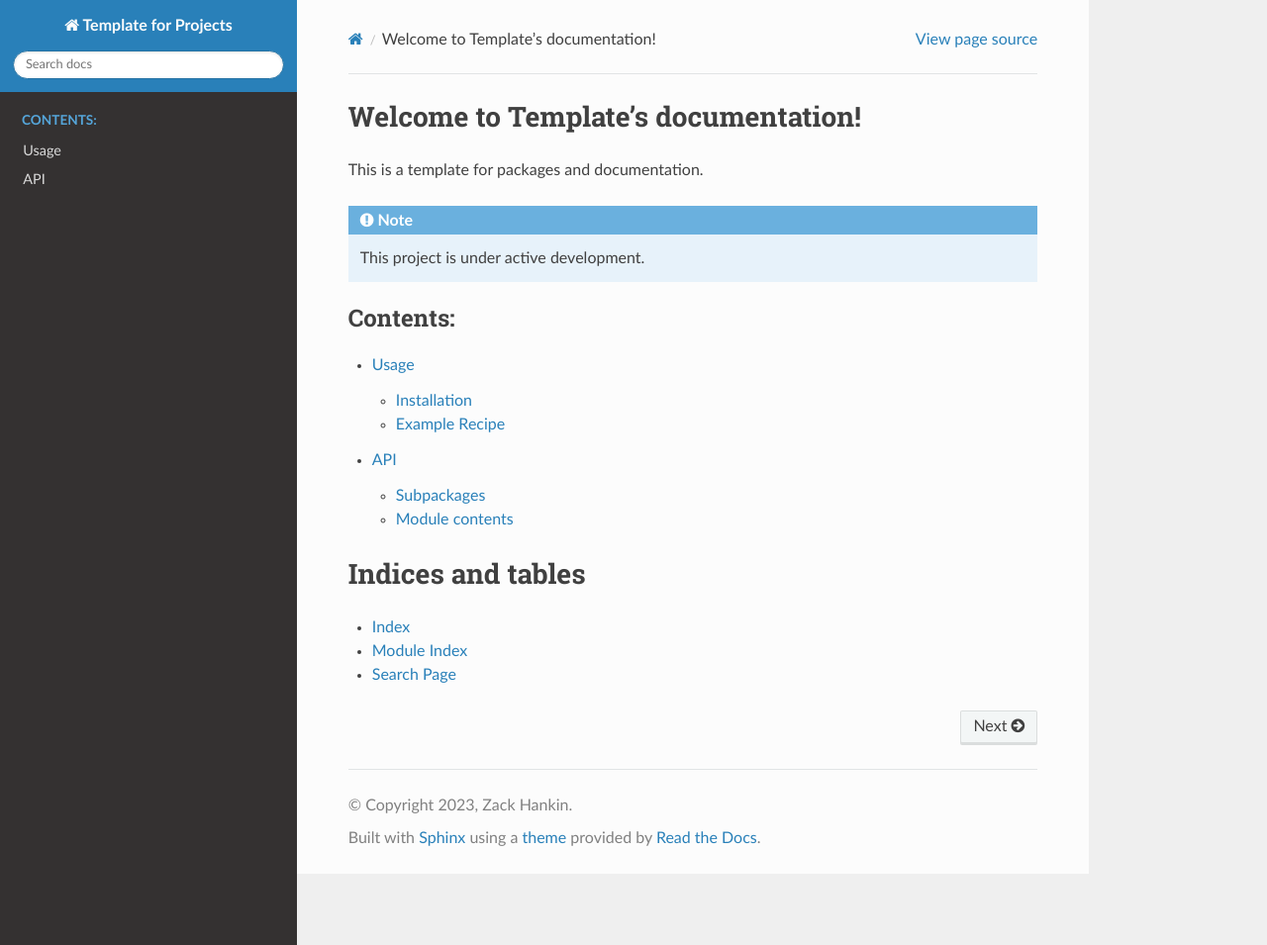
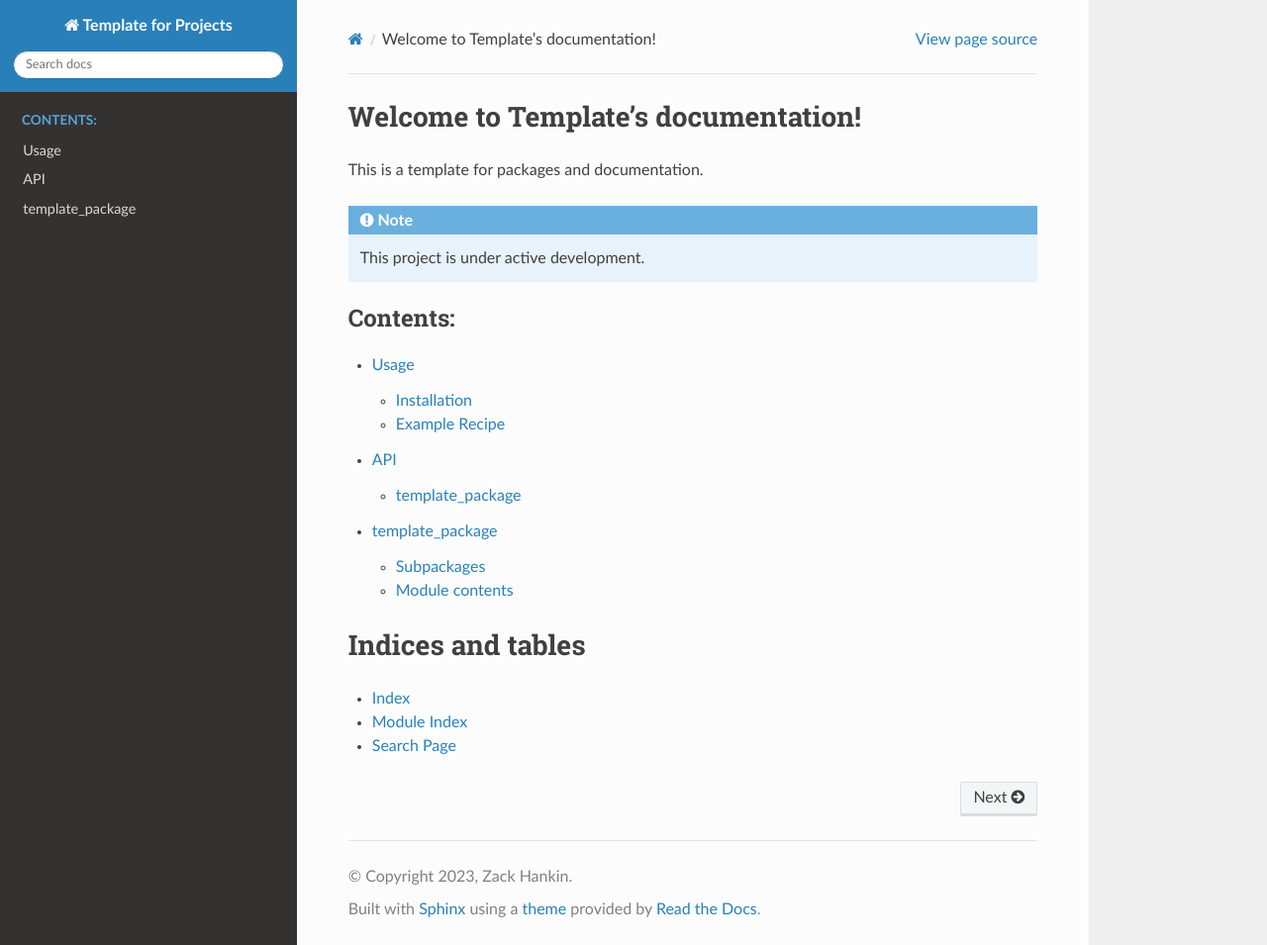
Before and after one commit to Ozy-Viking/template, a Sphinx documentation site: the page built from docs/source/index.rst, in a window 1280 px wide and 955 px high. Shown: the whole window at 99% size. Built offline with Sphinx 7.4.7 and the Read the Docs theme 2.0.0, drawn with Linux system fonts in a browser that asks for light colours.

Commit message:
documentation creation attempt 1

```diff
--- a/docs/source/index.rst
+++ b/docs/source/index.rst
@@ -17,6 +17,7 @@ This is a template for packages and documentation.
    :caption: Contents:
 
    usage
+   modules
    template_package
 
 Indices and tables
--- /dev/null
+++ b/docs/source/modules.rst
@@ -0,0 +1,7 @@
+API
+================
+
+.. toctree::
+   :maxdepth: 4
+
+   template_package
--- a/docs/source/template_package.rst
+++ b/docs/source/template_package.rst
@@ -1,4 +1,4 @@
-API
+template\_package
 =========================
 
 Subpackages
--- a/docs/source/template_package.ui.rst
+++ b/docs/source/template_package.ui.rst
@@ -4,7 +4,7 @@ template\_package.ui package
 Submodules
 ----------
 
-template\_package.ui.accepted\_headers module
+ui.accepted\_headers module
 ---------------------------------------------
 
 .. automodule:: template_package.ui.accepted_headers
```
Also changed, not shown: docs/source/template_package.stubby.rst (+11 -0 lines), 1 other file.
